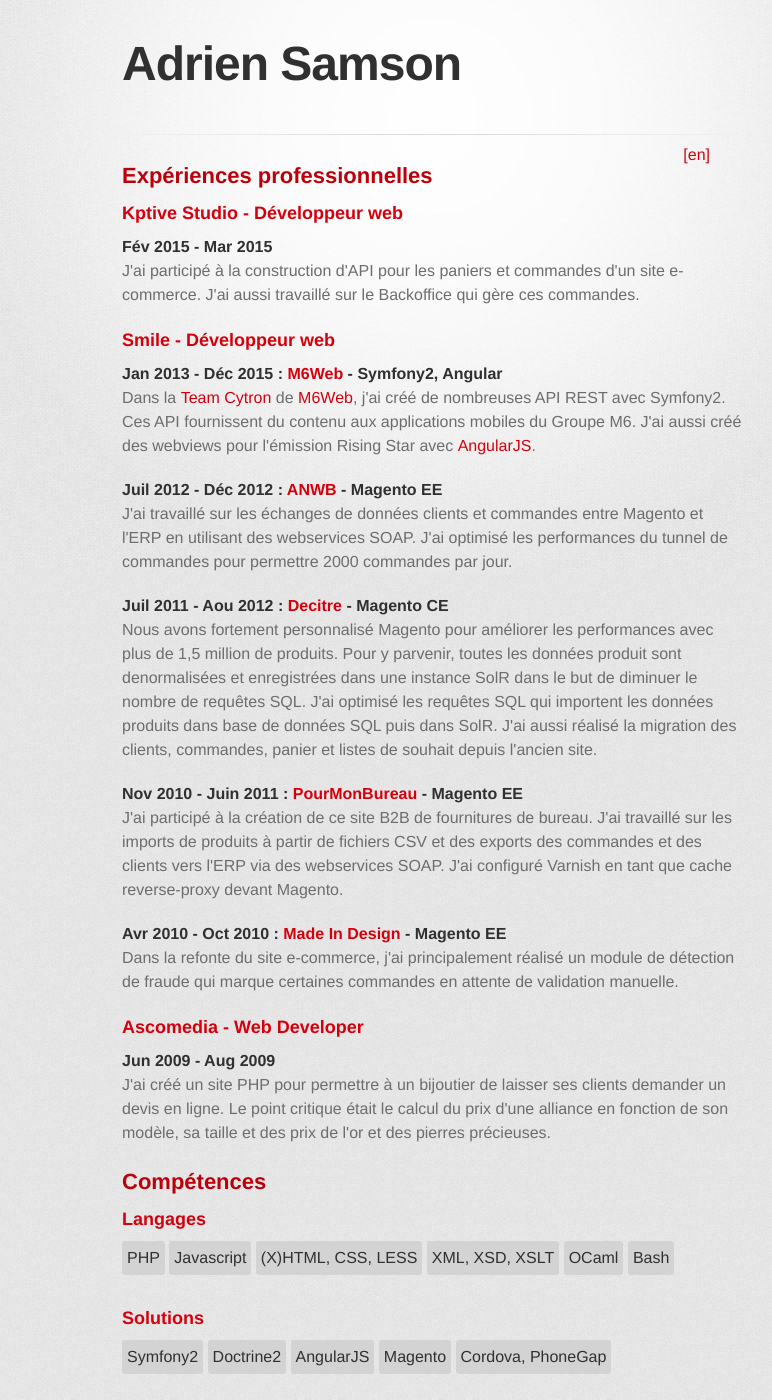
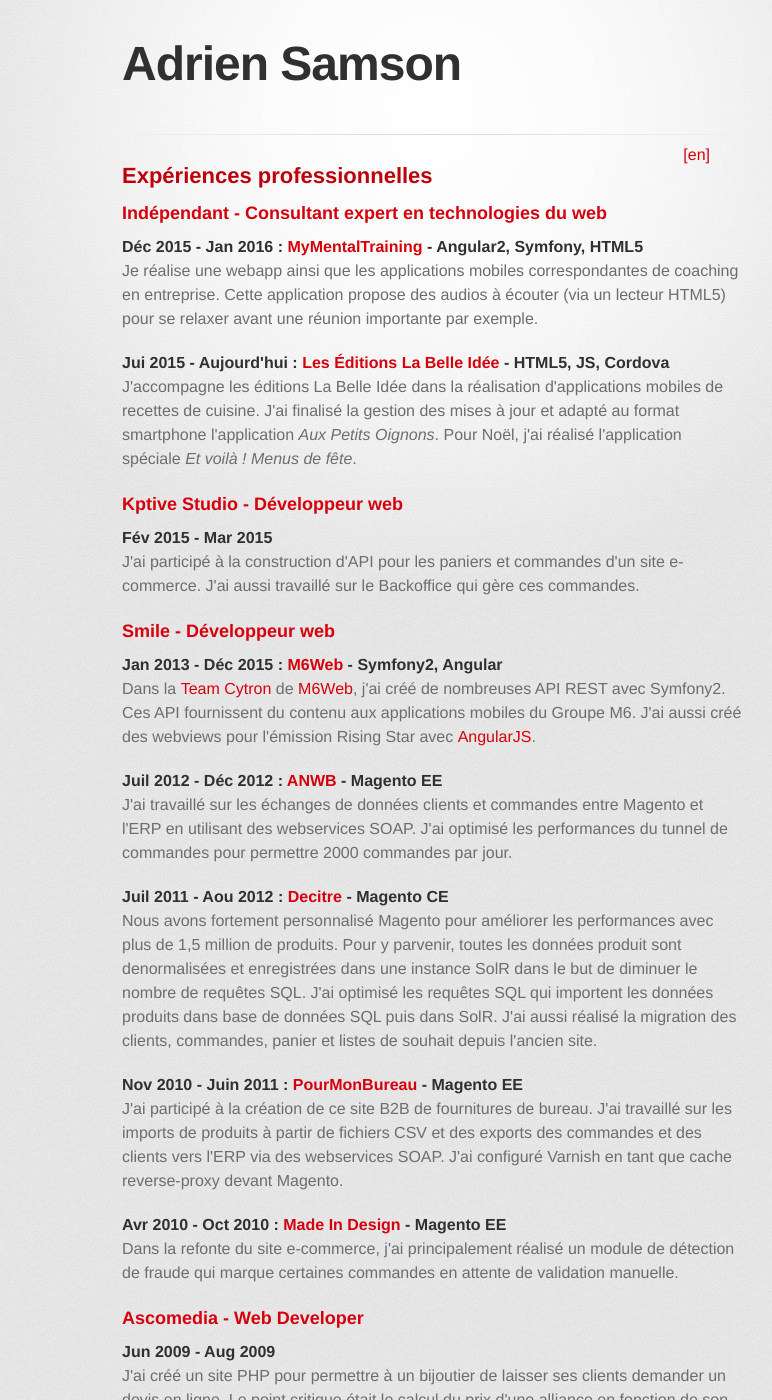
Before and after one commit to adriensamson/adriensamson.github.io, a Jekyll site: the page built from cv.html, in a window 1280 px wide and 1400 px high. Shown: the whole window, without its empty margins (208-980 px from the left). Built offline with Jekyll 4.4.1, drawn with Linux system fonts in a browser that asks for light colours; some web fonts are replaced.

Commit message:
Update CV

```diff
--- a/cv.html
+++ b/cv.html
@@ -5,6 +5,20 @@
   en: resume.html
 ---
 <h2>Expériences professionnelles</h2>
+
+<h3>Indépendant - Consultant expert en technologies du web</h3>
+<h4>Déc 2015 - Jan 2016 : <a href="http://www.mymentaltraining.com/">MyMentalTraining</a> - Angular2, Symfony, HTML5</h4>
+<p>
+  Je réalise une webapp ainsi que les applications mobiles correspondantes de coaching en entreprise.
+  Cette application propose des audios à écouter (via un lecteur HTML5) pour se relaxer avant une réunion importante par exemple.
+</p>
+
+<h4>Jui 2015 - Aujourd'hui : <a href="http://www.labelleidee.net">Les Éditions La Belle Idée</a> - HTML5, JS, Cordova</h4>
+<p>
+  J'accompagne les éditions La Belle Idée dans la réalisation d'applications mobiles de recettes de cuisine.
+  J'ai finalisé la gestion des mises à jour et adapté au format smartphone l'application <em>Aux Petits Oignons</em>.
+  Pour Noël, j'ai réalisé l'application spéciale <em>Et voilà ! Menus de fête</em>.
+</p>
 
 <h3><a href="http://www.kptivestudio.com">Kptive Studio</a> - Développeur web</h3>
 <h4>Fév 2015 - Mar 2015</h4>
@@ -71,7 +85,7 @@
 <ul class="skills">
     <li>Symfony2</li>
     <li>Doctrine2</li>
-    <li>AngularJS</li>
+    <li>AngularJS, Angular2</li>
     <li>Magento</li>
     <li>Cordova, PhoneGap</li>
 </ul>
```
